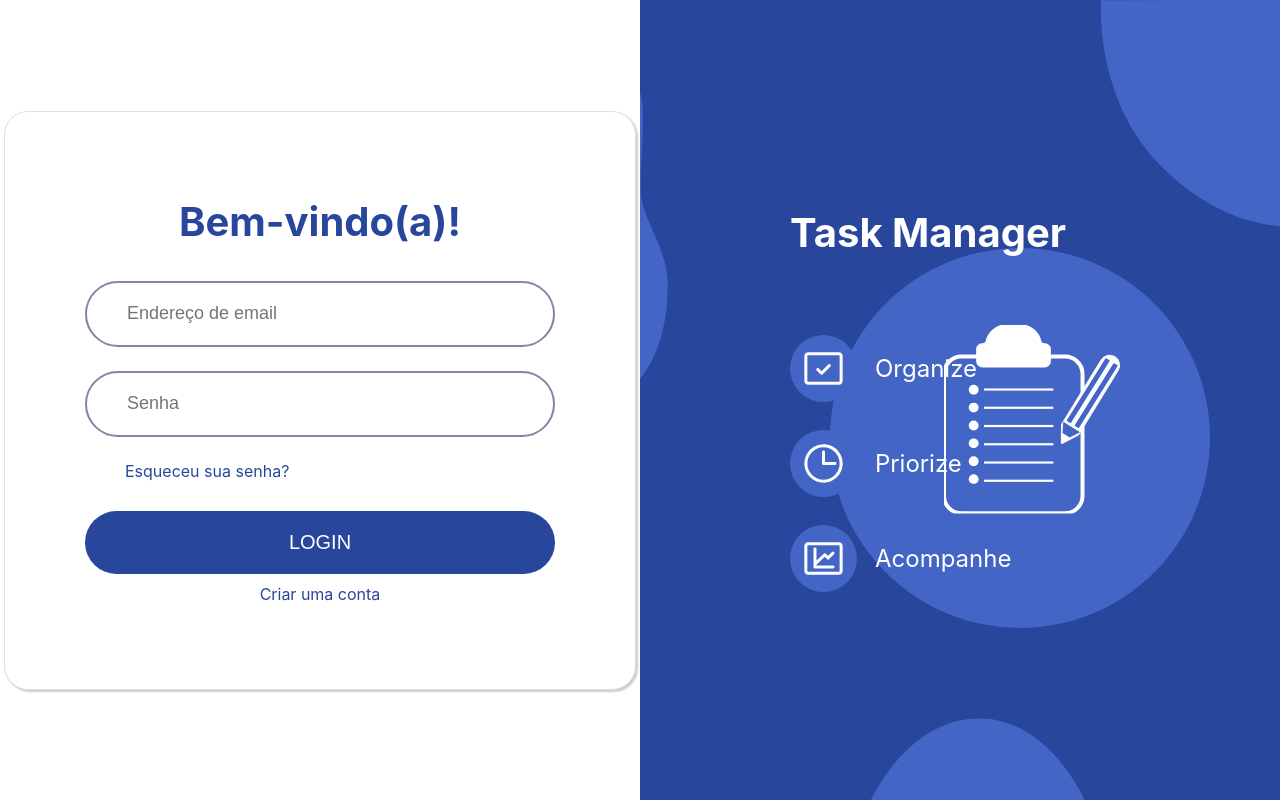
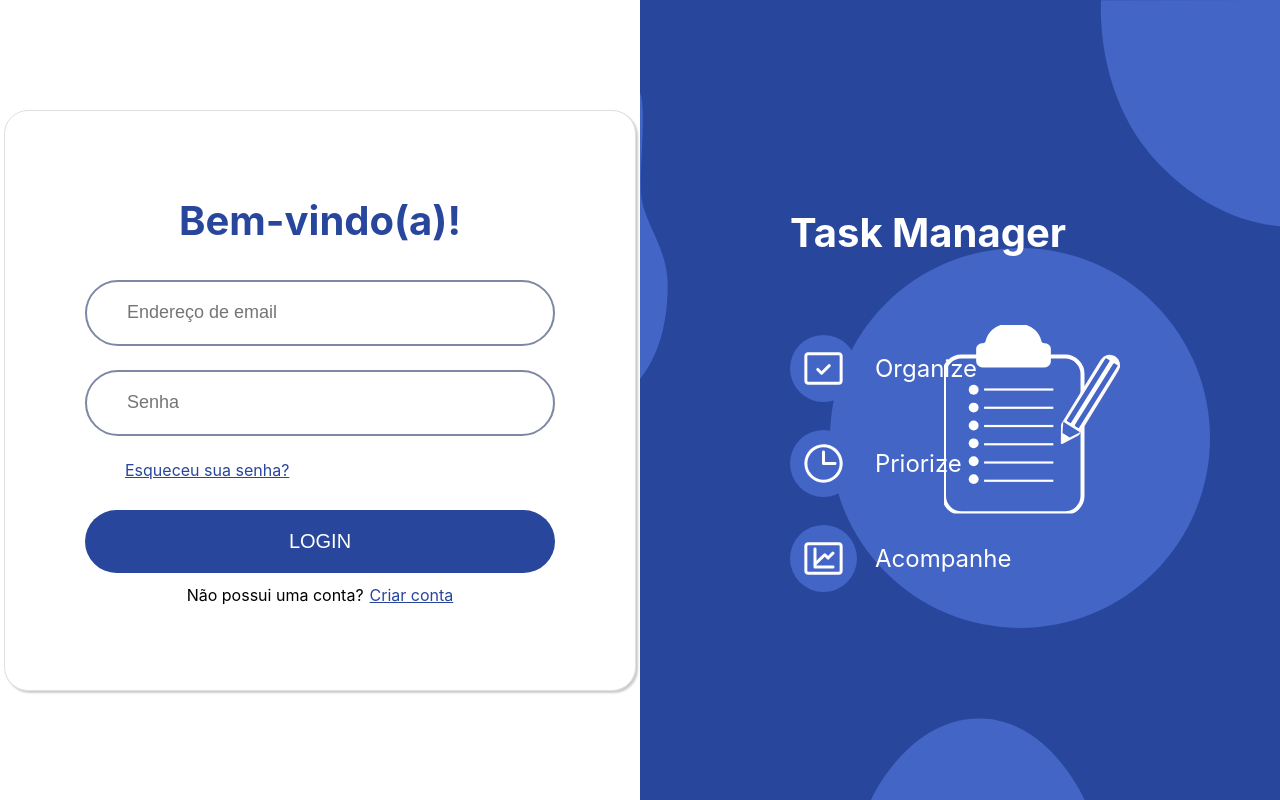
Before and after one commit to prestozin/TaskManager.Frontend, an Angular app: page /login in a window 1280 px wide. Built offline with nearby package versions, Linux system fonts and the light colour scheme.

Commit message:
mudança de component para textos

```diff
--- a/src/app/components/auth-layout/auth-layout.html
+++ b/src/app/components/auth-layout/auth-layout.html
@@ -11,7 +11,7 @@
 
             <button class="primary-button" (click)="submit()">{{ primaryButtonText() }}</button>
 
-            <a class="textLink" routerLink="/register"> {{ textLink() }}</a>
+            <ng-content select="[auth-footer]"></ng-content>
 
         </div>
 
--- a/src/app/components/auth-layout/auth-layout.scss
+++ b/src/app/components/auth-layout/auth-layout.scss
@@ -153,6 +153,7 @@ main {
             }
 
             a{
+                text-decoration: none;
                 width: 100%;
                 font-size: 16px;
                 font-weight: 400;
--- a/src/app/components/auth-layout/auth-layout.ts
+++ b/src/app/components/auth-layout/auth-layout.ts
@@ -1,8 +1,9 @@
 import { Component, input, output } from '@angular/core';
+import { RouterLink } from '@angular/router';
 
 @Component({
   selector: 'app-auth-layout',
-  imports: [],
+  imports: [RouterLink],
   templateUrl: './auth-layout.html',
   styleUrl: './auth-layout.scss',
 })
@@ -10,7 +11,6 @@ import { Component, input, output } from '@angular/core';
 export class AuthLayoutComponent {
   title = input('');
   primaryButtonText = input('');
-  textLink = input('');
   submitClicked = output<void>();
 
   submit(){
--- a/src/app/pages/login/login.html
+++ b/src/app/pages/login/login.html
@@ -1,7 +1,6 @@
 <app-auth-layout
 title = "Bem-vindo(a)!"
 primaryButtonText = "LOGIN"
-textLink = "Criar uma conta"
 (submitClicked)="submit()">
 
     <form auth-form [formGroup]="loginForm">
@@ -22,4 +21,9 @@ textLink = "Criar uma conta"
 
     </form>
 
+    <div auth-footer class="auth-footer">
+        <span class="footer-text">Não possui uma conta?</span>
+        <a class="textLink" routerLink="/register">Criar conta</a>
+    </div>
+
 </app-auth-layout>
--- a/src/app/pages/login/login.scss
+++ b/src/app/pages/login/login.scss
@@ -25,3 +25,22 @@ form {
         }
     }
 }
+
+.auth-footer {
+    display: flex;
+    justify-content: center;
+    align-items: center;
+    gap: 6px;
+    margin-top: 12px;
+    font-size: 16px;
+}
+
+.footer-text {
+    color: black;
+}
+
+.textLink {
+    color: $primary-color;
+    text-decoration: underline;
+    cursor: pointer;
+}
--- a/src/app/pages/login/login.ts
+++ b/src/app/pages/login/login.ts
@@ -3,13 +3,15 @@ import { AuthLayoutComponent } from '../../components/auth-layout/auth-layout';
 import { FormControl, FormGroup, ReactiveFormsModule, Validators } from '@angular/forms';
 import { PrimaryInput } from '../../components/primary-input/primary-input';
 import { AuthService } from '../../services/auth';
+import { RouterLink } from '@angular/router';
 
 @Component({
   selector: 'app-login',
   imports: [
     AuthLayoutComponent,
     ReactiveFormsModule,
-    PrimaryInput
+    PrimaryInput,
+    RouterLink
   ],
   templateUrl: './login.html',
   styleUrl: './login.scss',
--- a/src/app/pages/register/register.html
+++ b/src/app/pages/register/register.html
@@ -1,10 +1,11 @@
 <app-auth-layout
 title = "Crie sua conta"
 primaryButtonText = "REGISTRAR"
-textLink = "Já tem uma conta? Faça login"
+textLink = "Faça login"
+linkRoute = "/login"
 (submitClicked)="submit()">
 
-<form auth-form [formGroup]="registerForm">
+    <form auth-form [formGroup]="registerForm">
 
         <app-primary-input
             type="text"
@@ -32,4 +33,9 @@ textLink = "Já tem uma conta? Faça login"
 
     </form>
 
+    <div auth-footer class="auth-footer">
+        <span class="footer-text">Já tem uma conta?</span>
+        <a class="textLink" routerLink="/login">Faça login</a>
+    </div>
+
 </app-auth-layout>
--- a/src/app/pages/register/register.scss
+++ b/src/app/pages/register/register.scss
@@ -9,3 +9,22 @@ form {
     padding-top: 35px;
     padding-bottom: 24px;
 }
+
+.auth-footer {
+    display: flex;
+    justify-content: center;
+    align-items: center;
+    gap: 6px;
+    margin-top: 12px;
+    font-size: 16px;
+}
+
+.footer-text {
+    color: black;
+}
+
+.textLink {
+    color: $primary-color;
+    text-decoration: underline;
+    cursor: pointer;
+}
--- a/src/app/pages/register/register.ts
+++ b/src/app/pages/register/register.ts
@@ -2,13 +2,15 @@ import { Component } from '@angular/core';
 import { AuthLayoutComponent } from "../../components/auth-layout/auth-layout";
 import { PrimaryInput } from '../../components/primary-input/primary-input';
 import { FormControl, FormGroup, ReactiveFormsModule, Validators } from '@angular/forms';
+import { RouterLink } from '@angular/router';
 
 @Component({
   selector: 'app-register',
   imports: [
     AuthLayoutComponent,
     ReactiveFormsModule,
-    PrimaryInput
+    PrimaryInput,
+    RouterLink
   ],
   templateUrl: './register.html',
   styleUrl: './register.scss',
```
